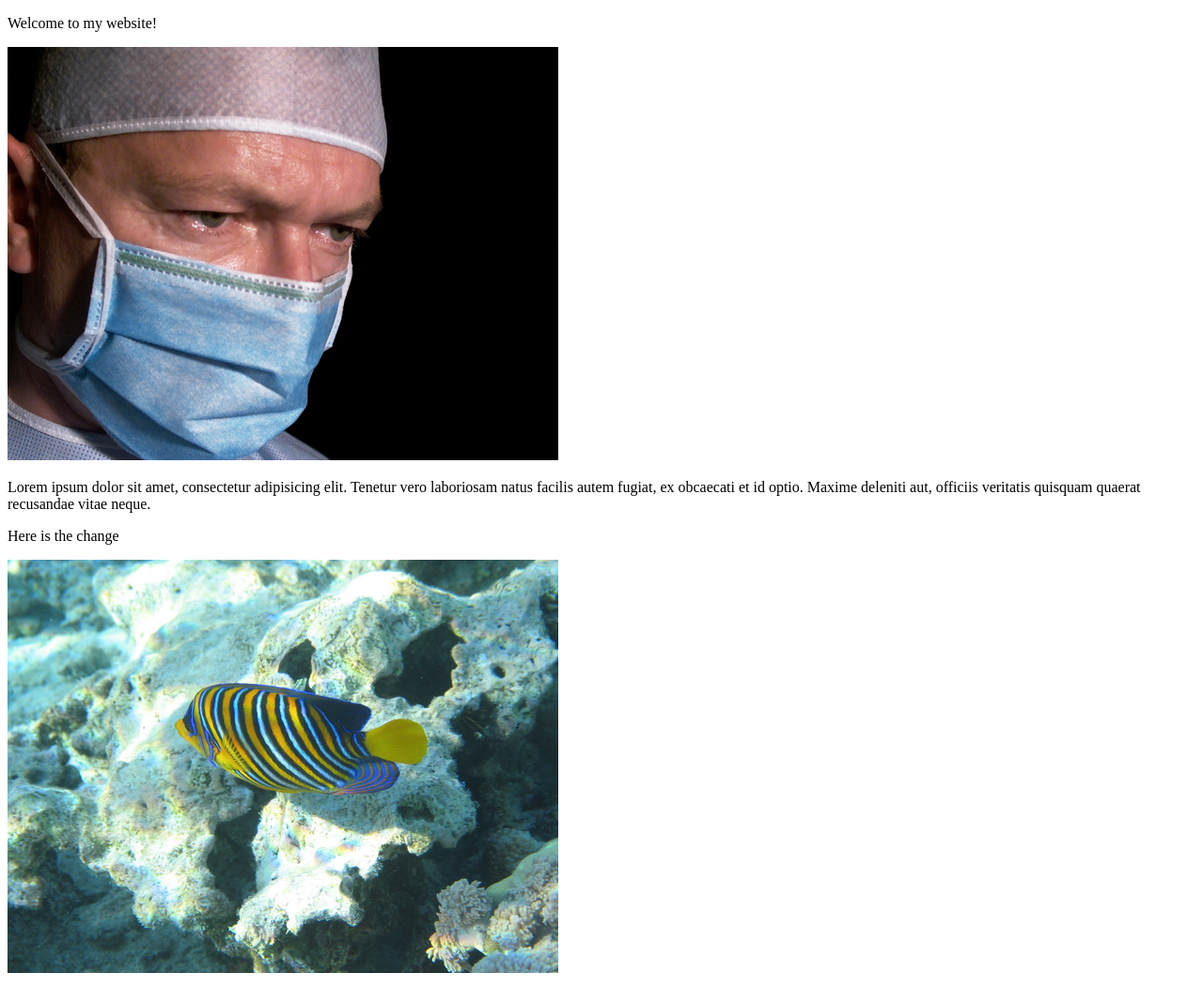
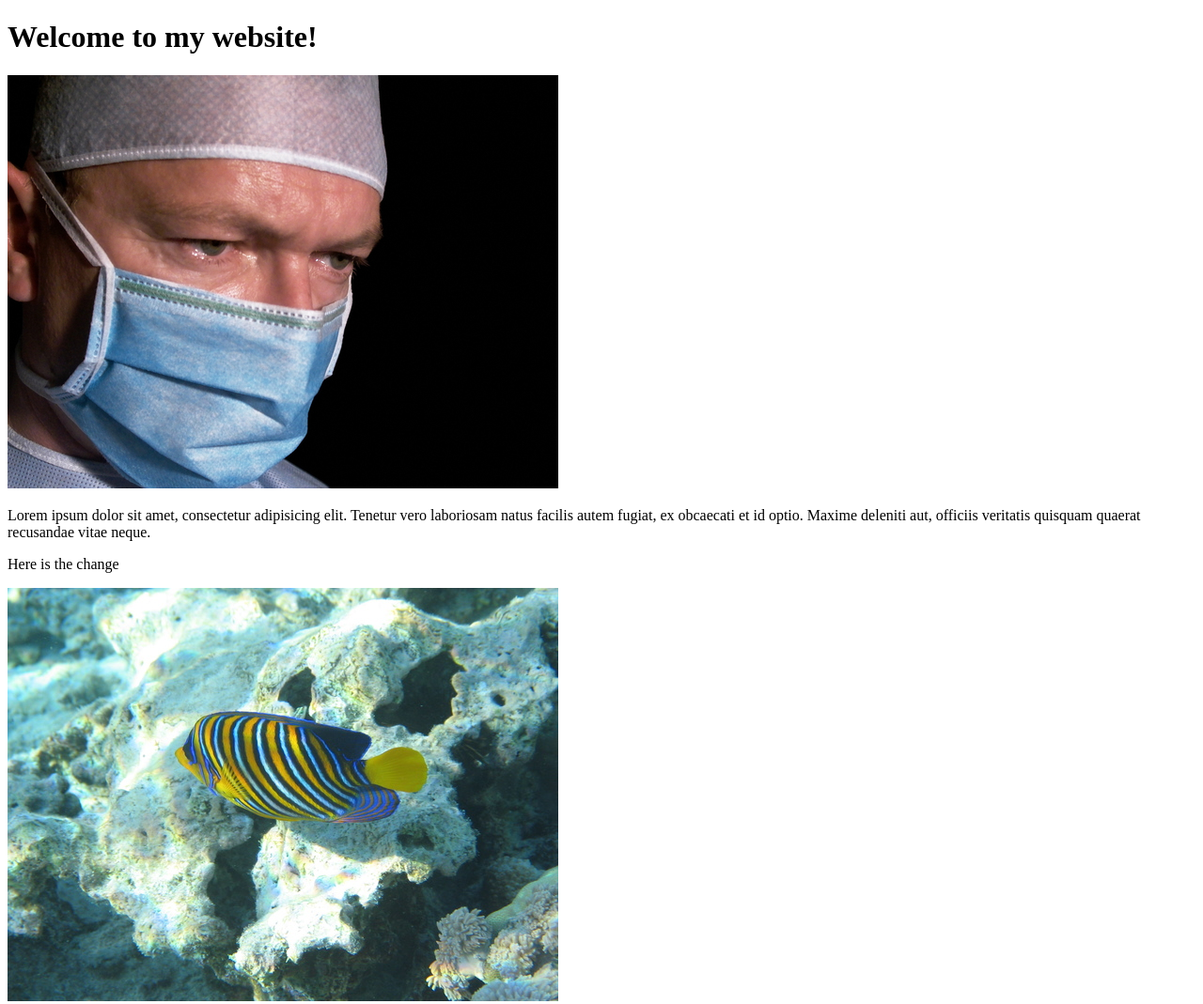
Before and after one commit to luckettj/mywebsite, a plain HTML site: page index.html in a window 1280 px wide. Shown: the whole page at 94% size. Before the commit the page ends 1048 px from the top, so only its background shows below. Drawn offline with Linux system fonts and the light colour scheme.

Commit message:
welcome heading change

```diff
--- a/index.html
+++ b/index.html
@@ -8,7 +8,7 @@
 </head>
 <body>
 
-	<p>Welcome to my website!</p>
+	<h1>Welcome to my website!</h1>
 	<img src="img/surgeon.jpg" alt="Pic of a surgeon"/>
 
 	<p>Lorem ipsum dolor sit amet, consectetur adipisicing elit. Tenetur vero laboriosam natus facilis autem fugiat, ex obcaecati et id optio. Maxime deleniti aut, officiis veritatis quisquam quaerat recusandae vitae neque.</p>
```
Also changed, not shown: 1 other file.
